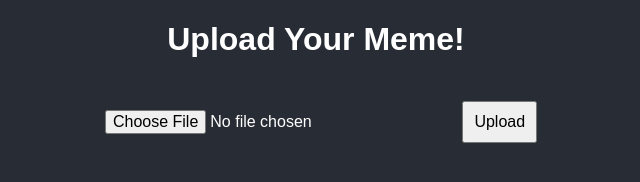
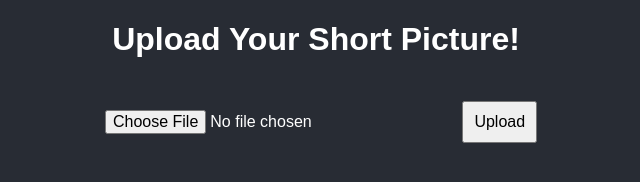
Before and after one commit to Donnyplease00/Barstool-Shorts, a plain HTML site: page index.html in a window 1280 px wide. Shown: the whole page, without its empty margins (324-964 px from the left). Drawn offline with Linux system fonts and the light colour scheme.

Commit message:
Update index.html

```diff
--- a/index.html
+++ b/index.html
@@ -7,7 +7,7 @@
     <link rel="stylesheet" href="style.css">
 </head>
 <body>
-    <h1>Upload Your Meme!</h1>
+    <h1>Upload Your Short Picture!</h1>
     <input type="file" id="fileInput" />
     <button onclick="uploadImage()">Upload</button>
     <div id="gallery"></div>
```
